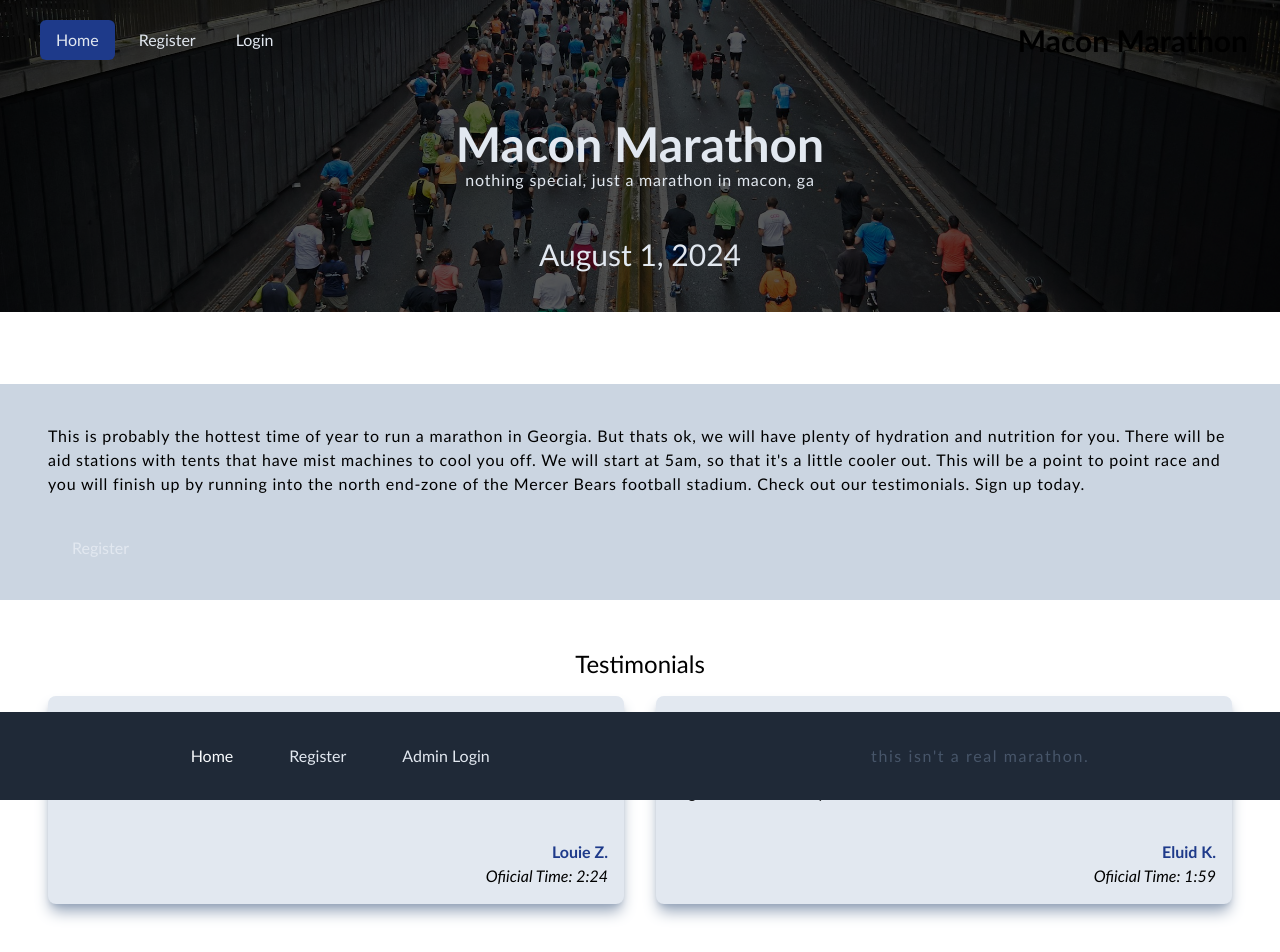
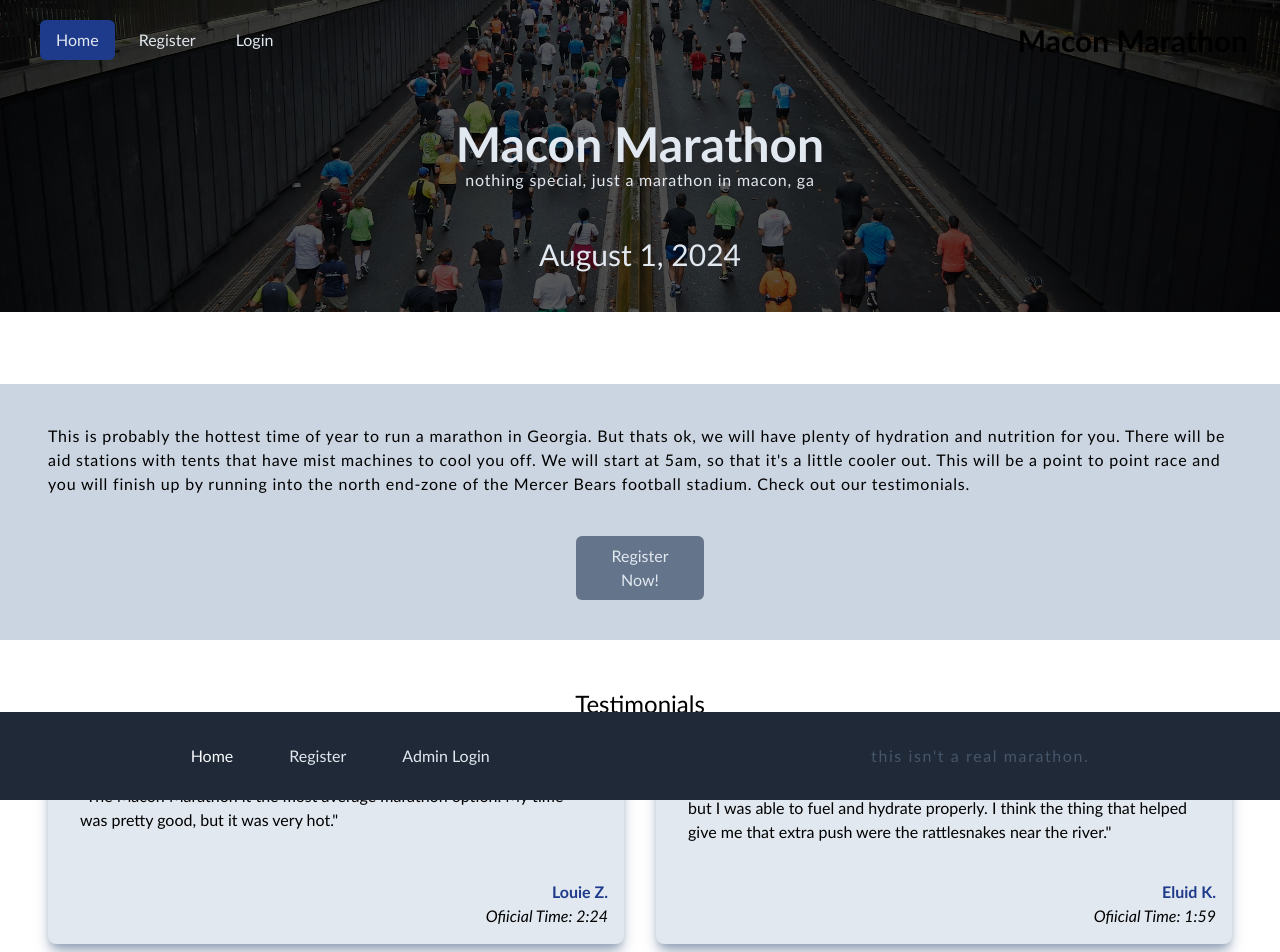
Before and after one commit to joelyles/race-registration-app, a React (Vite) app: page / in a window 1280 px wide. Shown: the top 952 px of the page. Built offline with nearby package versions, Linux system fonts and the light colour scheme.

Commit message:
style and ui updates to home

```diff
--- a/src/components/About.jsx
+++ b/src/components/About.jsx
@@ -1,11 +1,14 @@
 import RegisterButton from "./RegisterButton"
+import { Link } from "react-router-dom"
 
 const About = () => {
   return (
     <div className="flex h-auto bg-slate-300 border-t-slate-700">
       <div className="flex flex-col items-left py-10 px-12 mx-auto max-w-7xl">
-       <p className="tracking-wider pb-10">This is probably the hottest time of year to run a marathon in Georgia. But thats ok, we will have plenty of hydration and nutrition for you. There will be aid stations with tents that have mist machines to cool you off. We will start at 5am, so that it's a little cooler out. This will be a point to point race and you will finish up by running into the north end-zone of the Mercer Bears football stadium. Check out our testimonials. Sign up today.</p>
-       <RegisterButton />
+       <p className="tracking-wider pb-10">This is probably the hottest time of year to run a marathon in Georgia. But thats ok, we will have plenty of hydration and nutrition for you. There will be aid stations with tents that have mist machines to cool you off. We will start at 5am, so that it's a little cooler out. This will be a point to point race and you will finish up by running into the north end-zone of the Mercer Bears football stadium. Check out our testimonials.</p>
+       <div className="flex">
+       <Link to="/register" className="flex mx-auto max-w-32 text-center bg-slate-500 text-slate-200 px-4 py-2 rounded-md hover:bg-blue-900">Register Now!</Link>
+       </div>
       </div>
     </div>
   )
--- a/src/components/Cards.jsx
+++ b/src/components/Cards.jsx
@@ -5,7 +5,7 @@ const Cards = () => {
   const reviews = testimonials;
 
   return (
-    <section className="py-12 px-12 mx-auto max-w-7xl">
+    <section className="py-12 px-12 mx-auto mb-56 max-w-7xl">
       <div className="m-auto">
         <h4 className="text-2xl text-center">Testimonials</h4>
           <div className="grid grid-cols-1 lg:grid-cols-2 gap-8 py-4">
```
